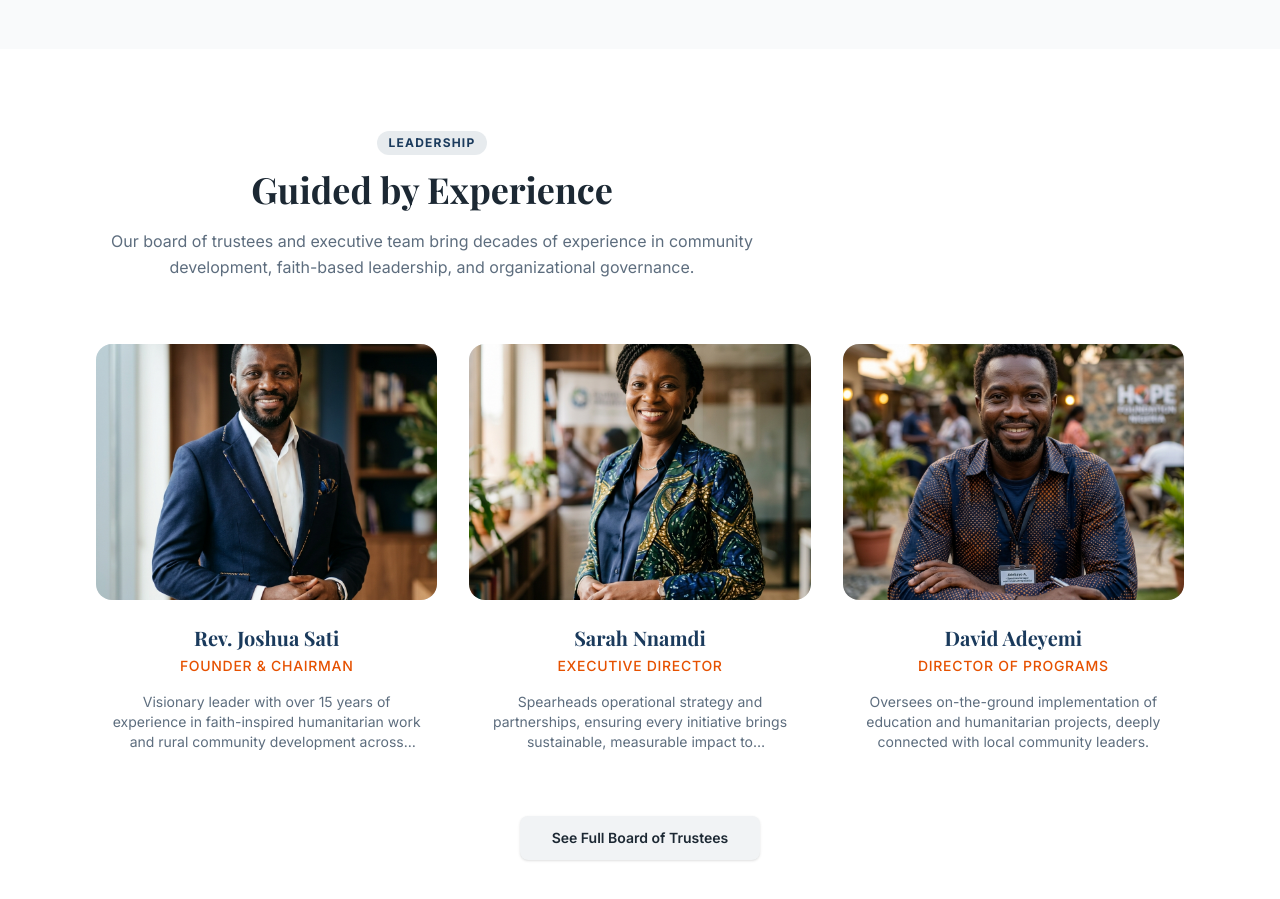
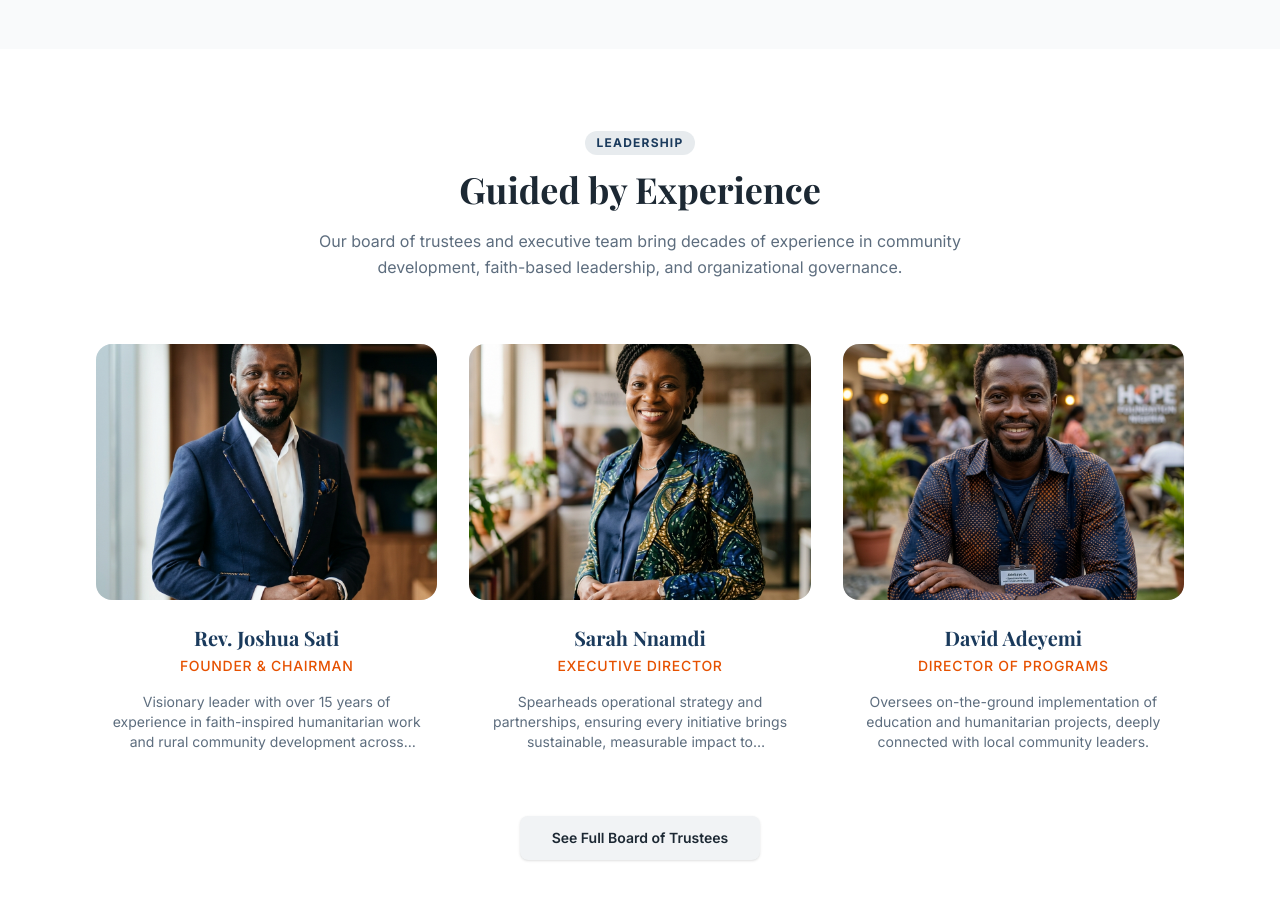
Before and after one commit to Inoternalsol/Script-worldview-foundation, a Next.js app: page /about in a window 1280 px wide. Shown: the part 2540-3439 px from the top of the page. Built offline with nearby package versions, Linux system fonts and the light colour scheme; no server answers; a web font is replaced by a local one.

Commit message:
fix: center leadership section headings on About Us page and Leadership page

```diff
--- a/app/(public)/about/leadership/page.tsx
+++ b/app/(public)/about/leadership/page.tsx
@@ -160,6 +160,7 @@ export default async function LeadershipPage() {
             <SectionHeader
               title="Board of Trustees & Senior Leadership"
               description="Our leadership team provides strategic direction and ensures the highest standards of governance and accountability."
+              centered={true}
             />
             <div className="mt-12 grid gap-8 md:grid-cols-3">
               {board.map((member) => (
@@ -183,6 +184,7 @@ export default async function LeadershipPage() {
             <SectionHeader
               title="Department Heads"
               description="The dedicated professionals leading our daily operations and programmatic impact."
+              centered={true}
             />
             <div className="mt-12 grid gap-8 sm:grid-cols-2 lg:grid-cols-3">
               {team.map((member) => (
--- a/app/(public)/about/page.tsx
+++ b/app/(public)/about/page.tsx
@@ -207,6 +207,7 @@ export default async function AboutPage() {
             eyebrow="Leadership"
             title="Guided by Experience"
             description="Our board of trustees and executive team bring decades of experience in community development, faith-based leadership, and organizational governance."
+            centered={true}
           />
           <div className="mt-16 grid gap-8 sm:grid-cols-2 lg:grid-cols-3">
             {leaders.map((leader: any, i: number) => (
```
